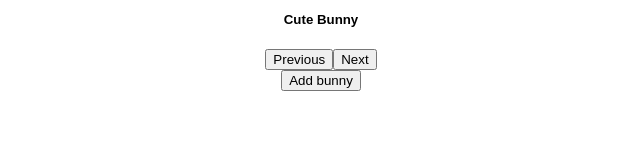
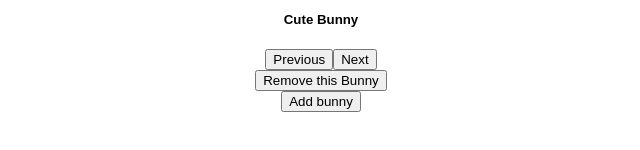
Before and after one commit to cfpdx-401JS-summer-2017/image-gallery, a React (Create React App) app: page / in a window 1280 px wide. Shown: the part 260-410 px from the top of the page, without its empty margins (319-959 px from the left). Built offline with nearby package versions, Linux system fonts and the light colour scheme.

Commit message:
MVP achieved

```diff
--- a/src/App.js
+++ b/src/App.js
@@ -13,7 +13,8 @@ class App extends Component {
     this.state = {
       addBunny: false,
       view: 'Gallery',
-      bunnies: Bunnies
+      bunnies: Bunnies,
+      current: 0
     }
   }
 
@@ -23,17 +24,53 @@ class App extends Component {
     })
   }
 
+  cycleView = (value) => {
+    const thisImgIndex = this.state.current;
+
+    if( value === "Previous" ) {
+        if( thisImgIndex > 0) {
+            this.setState({
+                current: thisImgIndex - 1
+            })
+        } else {
+            this.setState({
+                current: this.state.bunnies.length - 1
+            })
+        }
+    } else {
+        if( thisImgIndex === (this.state.bunnies.length - 1)) {
+            this.setState({
+                current: 0
+            })
+        } else {
+            this.setState({
+                current: thisImgIndex + 1
+            })
+        }
+    }
+  }
+
   onAdd = (bunny) => {
-    console.log('bunny is', bunny);
     this.setState((prevState, props) => {
 
       const bunniesArray = prevState.bunnies;
-
-      console.log('prevState.bunnies is', prevState.bunnies);
-
       bunniesArray.push(bunny);
 
       return { bunnies: bunniesArray };
+    })
+  }
+
+  onRemove = () => {
+    this.setState((prevState, props) => {
+      const index = this.state.current;
+      const bunniesArray = prevState.bunnies;
+      const newBunnies = [
+        ...bunniesArray.slice(0, index),
+        ...bunniesArray.slice(index + 1)
+      ]
+      const newIndex = index === 0 ? 0 : index - 1;
+
+      return { bunnies: newBunnies, current: newIndex };
     })
   }
 
@@ -58,7 +95,7 @@ class App extends Component {
           <div className="Viewer">
             <List bunnies={this.state.bunnies} />
           </div>
-          <button name="addBunny" onClick={(event) => this.handleClick(event.target.name, true)}>
+          <button name="addBunny" onClick={(event) => this.toggleAddForm()}>
             Add bunny
           </button>
           <Editor addBunny={this.state.addBunny} onSave={this.onAdd}/>
@@ -77,7 +114,7 @@ class App extends Component {
           <div className="Viewer">
             <Thumbnail bunnies={this.state.bunnies} />
           </div>
-          <button name="addBunny" onClick={(event) => this.handleClick(event.target.name, true)}>
+          <button name="addBunny" onClick={(event) => this.toggleAddForm()}>
             Add bunny
           </button>
           <Editor addBunny={this.state.addBunny} onSave={this.onAdd}/>
@@ -94,7 +131,12 @@ class App extends Component {
             Thumbnail
           </button>
           <div className="Viewer">
-            <Gallery bunnies={this.state.bunnies} />
+            <Gallery
+              bunnies={this.state.bunnies}
+              onDeleteBunny={this.onRemove}
+              current={this.state.current}
+              cycleView={this.cycleView}
+              />
           </div>
           <button name="addBunny" onClick={(event) => this.toggleAddForm()}>
             Add bunny
--- a/src/gallery/Gallery.js
+++ b/src/gallery/Gallery.js
@@ -8,47 +8,27 @@ export default class Gallery extends Component {
         bunnies: PropTypes.arrayOf(PropTypes.object).isRequired
     }
 
-    constructor(props) {
-        super(props);
-        this.state = {
-            current: 0
-        }
-    }
-
-    handleClick(value) {
-        const thisImgIndex = this.state.current;
-
-        if( value === "Previous" ) {
-            if( thisImgIndex > 0) {
-                this.setState({
-                    current: thisImgIndex - 1
-                })
-            } else {
-                this.setState({
-                    current: this.props.bunnies.length - 1
-                })
-            }
-        } else {
-            if( thisImgIndex === (this.props.bunnies.length - 1)) {
-                this.setState({
-                    current: 0
-                })
-            } else {
-                this.setState({
-                    current: thisImgIndex + 1
-                })
-            }
-        }
-    }
-
     render() {
-        const bunny = this.props.bunnies[this.state.current];
+        const bunny = this.props.bunnies[this.props.current];
         return (
             <div>
                 <img src={bunny.url} alt={bunny.title}/>
                 <h5>{bunny.title}</h5>
-                <button value="Previous" onClick={(event) => this.handleClick(event.target.value)}>Previous</button>
-                <button value="Next" onClick={(event) => this.handleClick(event.target.value)}>Next</button>
+                <button
+                    value="Previous"
+                    onClick={(event) => this.props.cycleView(event.target.value)}>
+                    Previous
+                </button>
+                <button
+                    value="Next"
+                    onClick={(event) => this.props.cycleView(event.target.value)}>
+                    Next
+                </button>
+                <br></br>
+                <button
+                    onClick={(event) => this.props.onDeleteBunny()} >
+                    Remove this Bunny
+                </button>
             </div>
         )
     }
```
